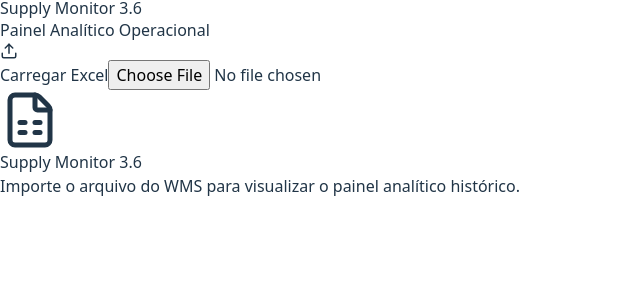
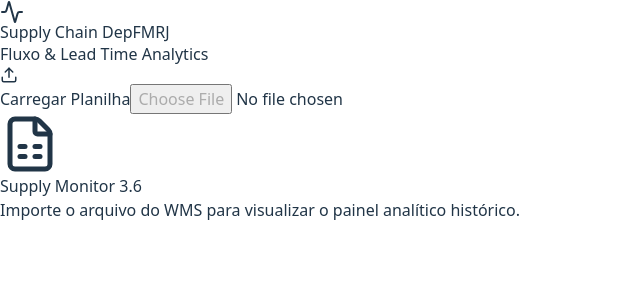
Before and after one commit to devvsa123/depfmrj, a React (Vite) app in the folder supply-monitor/: page / in a window 1280 px wide. Shown: the top 300 px of the page, without its empty margins (0-640 px from the left). Built offline with nearby package versions, Linux system fonts and the light colour scheme.

Commit message:
Update App.jsx

```diff
--- a/supply-monitor/src/App.jsx
+++ b/supply-monitor/src/App.jsx
@@ -22,8 +22,6 @@ const App = () => {
   const [aiAnalysis, setAiAnalysis] = useState("");
   const [isAnalyzing, setIsAnalyzing] = useState(false);
   const [aiError, setAiError] = useState("");
-  const [viewMode, setViewMode] = useState("dashboard");
-  const [selectedStatus, setSelectedStatus] = useState(null);
 
   const apiKey = "AIzaSyB7-09YzTnSfZC-tYpdzPBbUbSDoWKDjX0";
 
@@ -248,69 +246,6 @@ const App = () => {
     return { entradas, separacoes, balanco: separacoes - entradas, numDias: viewSlice.length, mediaEntradasPeriodo: (entradas / viewSlice.length).toFixed(2), mediaSeparacoesPeriodo: (separacoes / viewSlice.length).toFixed(2), avgLeadTimePeriodo: avgLead, avgStdDev };
   }, [chartData, visibleRange]);
 
-  // ---------------- BACKLOG CRÍTICO ----------------
-
-  const backlogAnalysis = useMemo(() => {
-    if (!data.length) return [];
-
-    const today = new Date();
-
-    const activeOrders = data.filter(item => {
-      const status = String(item.STATUS || "").toUpperCase().trim();
-      return status !== "EXPEDIDO" && status !== "CANCELADO";
-    });
-
-    const enriched = activeOrders.map(item => {
-      const entryDateStr = safeGetISODate(item.DATA_ENTRADA);
-      if (!entryDateStr) return null;
-
-      const entryDate = new Date(entryDateStr);
-      const aging = Math.ceil((today - entryDate) / (1000 * 60 * 60 * 24));
-
-      return { ...item, aging };
-    }).filter(Boolean);
-
-    const grouped = {};
-
-    enriched.forEach(item => {
-      const status = String(item.STATUS).toUpperCase().trim();
-
-      if (!grouped[status]) {
-        grouped[status] = {
-          status,
-          quantidade: 0,
-          totalDias: 0,
-          maxDias: 0
-        };
-      }
-
-      grouped[status].quantidade += 1;
-      grouped[status].totalDias += item.aging;
-      grouped[status].maxDias = Math.max(grouped[status].maxDias, item.aging);
-    });
-
-    const arr = Object.values(grouped).map(g => ({
-      ...g,
-      mediaDias: parseFloat((g.totalDias / g.quantidade).toFixed(1))
-    }));
-
-    arr.sort((a, b) => b.totalDias - a.totalDias);
-
-    const totalImpacto = arr.reduce((acc, c) => acc + c.totalDias, 0);
-
-    let acumulado = 0;
-    return arr.map(item => {
-      acumulado += item.totalDias;
-      return {
-        ...item,
-        percentual: parseFloat(((item.totalDias / totalImpacto) * 100).toFixed(1)),
-        acumulado: parseFloat(((acumulado / totalImpacto) * 100).toFixed(1))
-      };
-    });
-
-  }, [data]);
-
-
   useEffect(() => {
     if (chartData.length > 0) {
       setVisibleRange({ startIndex: 0, endIndex: chartData.length - 1 });
@@ -408,180 +343,271 @@ const App = () => {
     }
   };
 
-    // ============================
-    // RENDERIZAÇÕES SEPARADAS
-    // ============================
+  return (
+    <div className="min-h-screen bg-slate-50 font-sans text-slate-900 overflow-x-hidden">
+      <div className="w-full px-4 py-4 md:px-10 md:py-8 transition-all duration-300">
+        <header className="mb-8 flex flex-col md:flex-row md:items-center justify-between gap-4">
+          <div className="flex items-center gap-3">
+            <div className="bg-indigo-600 p-2.5 rounded-2xl shadow-lg">
+              <Activity className="text-white" size={24} />
+            </div>
+            <div>
+              <h1 className="text-2xl font-black text-slate-800 tracking-tight">Supply Chain <span className="text-indigo-600">DepFMRJ</span></h1>
+              <p className="text-[10px] text-slate-400 font-bold uppercase tracking-widest mt-0.5">Fluxo & Lead Time Analytics</p>
+            </div>
+          </div>
+          <label className="cursor-pointer px-6 py-2.5 rounded-xl font-bold transition-all flex items-center gap-2 shadow-sm bg-white border border-slate-200 hover:border-indigo-500 hover:text-indigo-600 text-sm">
+            <Upload size={18} /> {fileName || "Carregar Planilha"}
+            <input type="file" className="hidden" accept=".xlsx, .xls, .csv" onChange={handleFileUpload} disabled={!libLoaded} />
+          </label>
+        </header>
 
-    const renderEmptyState = () => (
-      <div className="mt-32 flex flex-col items-center justify-center text-center">
-        <div className="w-40 h-40 bg-white rounded-[50px] shadow-2xl flex items-center justify-center mb-8 border border-slate-100">
-          <FileSpreadsheet size={60} className="text-indigo-500 opacity-20" />
+        {data.length > 0 ? (
+          <div className="space-y-6">
+            {/* KPIs */}
+            <div className="grid grid-cols-1 md:grid-cols-5 gap-4">
+              <div className="bg-white p-6 rounded-3xl shadow-sm border border-slate-200">
+                <p className="text-slate-400 text-[10px] font-black uppercase tracking-widest mb-1">Entradas (Corte)</p>
+                <p className="text-2xl font-black text-slate-800">{selectionSummary.entradas.toLocaleString()}</p>
+                <div className="mt-1 text-[10px] text-indigo-600 font-bold flex items-center gap-1">
+                  <TrendingUp size={12} /> {selectionSummary.mediaEntradasPeriodo}/dia
                 </div>
-        <h2 className="text-2xl font-black text-slate-800 tracking-tight">
-          Supply Monitor 3.6
-        </h2>
-        <p className="text-slate-400 text-sm max-w-sm mt-2 font-medium">
-          Importe o arquivo do WMS para visualizar o painel analítico histórico.
+              </div>
+              <div className="bg-white p-6 rounded-3xl shadow-sm border border-slate-200">
+                <p className="text-emerald-500 text-[10px] font-black uppercase tracking-widest mb-1 italic">Saídas (Corte)</p>
+                <p className="text-2xl font-black text-slate-800">{selectionSummary.separacoes.toLocaleString()}</p>
+                <div className="mt-1 text-[10px] text-emerald-600 font-bold flex items-center gap-1">
+                  <CheckCircle2 size={12} /> {selectionSummary.mediaSeparacoesPeriodo}/dia
+                </div>
+              </div>
+              <div className="bg-white p-6 rounded-3xl shadow-sm border border-slate-200">
+                <p className="text-purple-500 text-[10px] font-black uppercase tracking-widest mb-1 italic">Lead Time Médio</p>
+                <p className="text-2xl font-black text-slate-800">{selectionSummary.avgLeadTimePeriodo} <span className="text-xs text-slate-400 font-bold">dias</span></p>
+                <div className="mt-1 text-[10px] text-purple-600 font-bold flex items-center gap-1">
+                  <Clock size={12} /> (Expedidos)
+                </div>
+              </div>
+              <div className={`p-6 rounded-3xl shadow-sm border-2 transition-all ${selectionSummary.balanco >= 0 ? 'bg-emerald-50 border-emerald-100' : 'bg-orange-50 border-orange-100'}`}>
+                <p className="text-slate-500 text-[10px] font-black uppercase tracking-widest mb-1 italic">Balanço</p>
+                <p className={`text-2xl font-black ${selectionSummary.balanco >= 0 ? 'text-emerald-700' : 'text-orange-700'}`}>
+                  {selectionSummary.balanco > 0 ? `+${selectionSummary.balanco}` : selectionSummary.balanco}
                 </p>
               </div>
-    );
+              <button onClick={analyzeWithAI} disabled={isAnalyzing} className="group p-6 rounded-3xl shadow-lg transition-all flex flex-col justify-center items-start bg-indigo-600 text-white hover:bg-indigo-700 overflow-hidden">
+                <p className="text-[10px] font-bold uppercase tracking-widest mb-1 text-indigo-200 italic">Consultoria AI</p>
+                <div className="flex items-center gap-2 w-full justify-between relative z-10">
+                  <span className="text-lg font-bold">Analisar ✨</span>
+                  {isAnalyzing ? <Loader2 size={20} className="animate-spin" /> : <Sparkles size={20} />}
+                </div>
+              </button>
+            </div>
 
-    const renderBacklog = () => (
-      <div className="space-y-8">
-        <div className="bg-white p-8 rounded-[40px] shadow-sm border border-slate-200">
-          <h3 className="text-xl font-black text-slate-800 mb-6">
-            Pareto de Backlog por Status
+            {aiAnalysis && (
+              <div className="p-1 bg-gradient-to-br from-indigo-100 to-purple-100 rounded-[34px] shadow-xl">
+                <div className="p-8 bg-white rounded-[32px]">
+                  <div className="flex items-center gap-3 mb-4"><Target className="text-indigo-600" /><h3 className="text-lg font-black">Diagnóstico Operacional</h3></div>
+                  <div className="text-slate-700 text-sm leading-relaxed whitespace-pre-wrap">{aiAnalysis}</div>
+                </div>
+              </div>
+            )}
+
+            {/* Seletor Global de Período */}
+            <div className="bg-white p-6 rounded-[30px] shadow-sm border border-slate-200 mb-6">
+
+              <div className="flex items-center justify-between mb-4">
+                <h3 className="text-sm font-bold text-slate-700 uppercase tracking-wider">
+                  Seleção de Período de Análise
                 </h3>
 
-          <div className="h-[400px]">
+                {/* Datas somente nas pontas */}
+                <div className="text-sm font-semibold text-slate-600">
+                  {chartData[visibleRange.startIndex]?.date &&
+                   chartData[visibleRange.endIndex]?.date && (
+                    <>
+                      {new Date(chartData[visibleRange.startIndex].date).toLocaleDateString('pt-BR')}
+                      {"  —  "}
+                      {new Date(chartData[visibleRange.endIndex].date).toLocaleDateString('pt-BR')}
+                    </>
+                  )}
+                </div>
+              </div>
+
+              <div className="h-[60px] w-full">
                 <ResponsiveContainer width="100%" height="100%">
-              <ComposedChart data={backlogAnalysis}>
-                <CartesianGrid strokeDasharray="3 3" />
-                <XAxis dataKey="status" />
-                <YAxis yAxisId="left" />
-                <YAxis yAxisId="right" orientation="right" domain={[0, 100]} />
-                <Tooltip />
-                <Legend />
+                  <ComposedChart data={chartData}>
 
-                <Bar
-                  yAxisId="left"
-                  dataKey="totalDias"
-                  name="Impacto (Dias Acumulados)"
-                  fill="#6366f1"
-                  onClick={(d) => setSelectedStatus(d.status)}
+                    {/* XAxis invisível */}
+                    <XAxis dataKey="date" hide />
+
+                    <Brush
+                      dataKey="date"
+                      height={35}
+                      stroke="#cbd5e1"
+                      fill="#f1f5f9"
+                      travellerWidth={12}
+                      onChange={(r) =>
+                        r &&
+                        setVisibleRange({
+                          startIndex: r.startIndex,
+                          endIndex: r.endIndex,
+                        })
+                      }
                     />
+                  </ComposedChart>
+                </ResponsiveContainer>
+              </div>
 
-                <Line
-                  yAxisId="right"
-                  type="monotone"
-                  dataKey="acumulado"
-                  name="% Acumulado"
-                  stroke="#ef4444"
-                  strokeWidth={3}
-                />
+            </div>
+
+            {/* Fluxo + Lead Time lado a lado */}
+            <div className="grid grid-cols-1 xl:grid-cols-2 gap-6">
+
+            {/* Volume de Fluxo */}
+            <div className="bg-white p-8 rounded-[40px] shadow-sm border border-slate-200">
+              <h3 className="text-lg font-black text-slate-800 mb-6">
+                Taxa de Liberação X Taxa de Expedição
+              </h3>
+              <div className="h-[300px] w-full">
+                <ResponsiveContainer width="100%" height="100%">
+                  <ComposedChart data={visibleData} syncId="masterSync">
+                    <CartesianGrid strokeDasharray="3 3" vertical={false} stroke="#f1f5f9" />
+                    <XAxis dataKey="date" hide />
+                    <YAxis tick={{fontSize: 10}} axisLine={false} />
+                    <Tooltip labelFormatter={v => `Data: ${new Date(v).toLocaleDateString('pt-BR')}`} />
+                    <Legend verticalAlign="top" align="right" />
+                    <Bar dataKey="entradas" name="Vol. Entrada" fill="#e2e8f0" barSize={8} radius={[4,4,0,0]} />
+                    <Line type="monotone" dataKey="ma7_entradas" name="MM7 Liberação" stroke="#3b82f6" strokeWidth={2.5} dot={false} />
+                    <Line type="monotone" dataKey="ma7_separacoes" name="MM7 Saída" stroke="#10b981" strokeWidth={2.5} dot={false} />
                   </ComposedChart>
                 </ResponsiveContainer>
               </div>
             </div>
 
-        {selectedStatus && (
+            {/* Lead Time e Brush */}
             <div className="bg-white p-8 rounded-[40px] shadow-sm border border-slate-200">
-            <h4 className="text-lg font-black mb-4">
-              Pedidos no Status: {selectedStatus}
-            </h4>
-
-            <div className="max-h-[400px] overflow-auto text-sm">
-              <table className="w-full text-left">
-                <thead className="bg-slate-100">
-                  <tr>
-                    <th className="p-2">Pedido</th>
-                    <th className="p-2">Data Entrada</th>
-                    <th className="p-2">Dias em Aberto</th>
-                  </tr>
-                </thead>
-                <tbody>
-                  {data
-                    .filter(
-                      (item) =>
-                        String(item.STATUS).toUpperCase().trim() ===
-                        selectedStatus
-                    )
-                    .map((item, idx) => {
-                      const entry = safeGetISODate(item.DATA_ENTRADA);
-                      const aging = entry
-                        ? Math.ceil(
-                            (new Date() - new Date(entry)) /
-                              (1000 * 60 * 60 * 24)
-                          )
-                        : "-";
-
-                      return (
-                        <tr key={idx} className="border-b">
-                          <td className="p-2">
-                            {item.PEDIDO || item.PI || "-"}
-                          </td>
-                          <td className="p-2">
-                            {entry
-                              ? new Date(entry).toLocaleDateString("pt-BR")
-                              : "-"}
-                          </td>
-                          <td className="p-2 font-bold">{aging}</td>
-                        </tr>
-                      );
-                    })}
-                </tbody>
-              </table>
+              <div className="flex items-center justify-between mb-4">
+                <h3 className="text-lg font-black text-slate-800">
+                  Tempo de Atendimento
+                </h3>
+                <div className="bg-indigo-50 px-3 py-1 rounded-full text-[10px] text-indigo-600 font-black">
+                  FILTRO: {selectionSummary.numDias} DIAS
                 </div>
               </div>
-        )}
+
+              <div className="h-[420px] w-full">
+                <ResponsiveContainer width="100%" height="100%">
+                  <ComposedChart data={visibleData} syncId="masterSync">
+                    <CartesianGrid strokeDasharray="3 3" vertical={false} stroke="#f1f5f9" />
+                    <XAxis
+                      dataKey="date"
+                      tick={{fontSize: 9, angle: -35, textAnchor: 'end'}}
+                      tickFormatter={v => v ? v.split('-')[2] + '/' + v.split('-')[1] : ''}
+                      height={60}
+                    />
+                    <YAxis unit="d" tick={{fontSize: 10}} axisLine={false} />
+                    <Tooltip labelFormatter={v => `Data: ${new Date(v).toLocaleDateString('pt-BR')}`} />
+                    <Legend verticalAlign="top" align="right" />
+
+                    <Area
+                      type="monotone"
+                      dataKey="channelLower"
+                      stackId="volStack"
+                      stroke="none"
+                      fill="transparent"
+                      legendType="none"
+                      activeDot={false}
+                    />
+                    <Area
+                      type="monotone"
+                      dataKey="channelHeight"
+                      name="Volatilidade (Desvio)"
+                      stackId="volStack"
+                      stroke="none"
+                      fill="#d8b4fe"
+                      opacity={0.3}
+                    />
+
+                    <Line type="monotone" dataKey="leadTimeMa30" name="MM30" stroke="#94a3b8" strokeWidth={2} strokeDasharray="5 5" dot={false} />
+                    <Line type="monotone" dataKey="leadTimeMa7" name="MM7 Atendimento" stroke="#7c3aed" strokeWidth={3} dot={false} />
+
+                  </ComposedChart>
+                </ResponsiveContainer>
               </div>
-    );
+            </div>
 
-    const renderDashboard = () => (
-      <div className="space-y-6">
-        {/* TODO: Aqui permanece TODO seu conteúdo atual do dashboard
-            (KPIs + gráficos + AI + cancelamentos)
-            NÃO alterei essa parte para não duplicar 1000 linhas novamente.
-            Basta deixar exatamente como já está dentro do seu bloco atual.
-        */}
           </div>
-    );
 
-    // ============================
-    // RETURN PRINCIPAL LIMPO
-    // ============================
+            {/* Cancelamentos e PIs */}
+            <div className="grid grid-cols-1 lg:grid-cols-2 gap-6">
+              <div className="bg-white p-8 rounded-[40px] shadow-sm border border-slate-200">
+                <div className="flex items-center gap-2 mb-6">
+                  <XCircle className="text-red-500" size={20} />
+                  <h3 className="text-lg font-black text-slate-800">Cancelados vs Liberados (Dinâmico)</h3>
+                </div>
+                <div className="h-[300px] w-full">
+                  <ResponsiveContainer width="100%" height="100%">
+                    <BarChart data={dynamicAnalysis.monthly}>
+                      <CartesianGrid strokeDasharray="3 3" vertical={false} stroke="#f1f5f9" />
+                      <XAxis dataKey="month" tick={{fontSize: 10, fontWeight: 700}} />
+                      <YAxis tick={{fontSize: 10}} axisLine={false} />
+                      <Tooltip />
+                      <Legend />
+                      <Bar dataKey="liberados" name="Liberados" fill="#6366f1" radius={[4,4,0,0]} />
+                      <Bar dataKey="cancelados" name="Cancelados" fill="#ef4444" radius={[4,4,0,0]} />
+                    </BarChart>
+                  </ResponsiveContainer>
+                </div>
+              </div>
 
-    return (
-      <div className="min-h-screen bg-slate-50 font-sans text-slate-900 overflow-x-hidden">
-        <div className="w-full px-4 py-4 md:px-10 md:py-8 transition-all duration-300">
-          <header className="mb-8 flex flex-col md:flex-row md:items-center justify-between gap-4">
-
-            {/* TÍTULO */}
-            <div>
-              <h1 className="text-3xl font-black tracking-tight text-slate-800">
-                Supply Monitor 3.6
-              </h1>
-              <p className="text-slate-400 text-sm">
-                Painel Analítico Operacional
+              <div className="bg-white p-8 rounded-[40px] shadow-sm border border-slate-200">
+                <div className="flex items-center gap-2 mb-6">
+                  <Package className="text-amber-500" size={20} />
+                  <h3 className="text-lg font-black text-slate-800">PI cancelados no período X PI fornecidos</h3>
+                </div>
+                <div className="flex flex-col md:flex-row items-center gap-8 h-[300px]">
+                  <div className="w-full md:w-1/2 h-full">
+                    <ResponsiveContainer width="100%" height="100%">
+                      <PieChart>
+                        <Pie
+                          data={[
+                            { name: 'PIs Entregues', value: dynamicAnalysis.piStats.delivered },
+                            { name: 'PIs Cancelados', value: dynamicAnalysis.piStats.cancelled }
+                          ]}
+                          innerRadius={60} outerRadius={80} paddingAngle={5} dataKey="value"
+                        >
+                          <Cell fill="#10b981" /><Cell fill="#f43f5e" />
+                        </Pie>
+                        <Tooltip />
+                      </PieChart>
+                    </ResponsiveContainer>
+                  </div>
+                  <div className="w-full md:w-1/2 space-y-4">
+                    <div className="bg-slate-50 p-4 rounded-2xl border border-slate-100">
+                      <p className="text-[10px] font-black text-slate-400 uppercase">PIs Únicos</p>
+                      <p className="text-xl font-black text-slate-800">{dynamicAnalysis.piStats.totalUnique}</p>
+                    </div>
+                    <div className="bg-red-50 p-4 rounded-2xl border border-red-100">
+                      <p className="text-[10px] font-black text-red-400 uppercase">Taxa de cancelamento (Análise por PI)</p>
+                      <p className="text-xl font-black text-red-600">
+                        {dynamicAnalysis.piStats.totalUnique > 0 ? ((dynamicAnalysis.piStats.cancelled / dynamicAnalysis.piStats.totalUnique) * 100).toFixed(1) : 0}%
                       </p>
                     </div>
-
-            {/* BOTÕES */}
-            <div className="flex flex-wrap gap-3 items-center">
-
-              {/* Upload Excel */}
-              <label className="cursor-pointer flex items-center gap-2 bg-indigo-600 hover:bg-indigo-700 text-white px-4 py-2 rounded-xl shadow transition">
-                <Upload size={18} />
-                <span className="text-sm font-semibold">
-                  {fileName ? "Trocar Arquivo" : "Carregar Excel"}
-                </span>
-                <input
-                  type="file"
-                  accept=".xlsx, .xls"
-                  onChange={handleFileUpload}
-                  className="hidden"
-                />
-              </label>
-
-              {/* Alternar visão */}
-              {data.length > 0 && (
-                <button
-                  onClick={() =>
-                    setViewMode(viewMode === "dashboard" ? "backlog" : "dashboard")
-                  }
-                  className="bg-white border border-slate-300 px-4 py-2 rounded-xl text-sm font-semibold hover:bg-slate-100 transition"
-                >
-                  {viewMode === "dashboard" ? "Ver Backlog" : "Voltar ao Dashboard"}
-                </button>
+                  </div>
+                </div>
+              </div>
+            </div>
+          </div>
+        ) : (
+          <div className="mt-32 flex flex-col items-center justify-center text-center">
+            <div className="w-40 h-40 bg-white rounded-[50px] shadow-2xl flex items-center justify-center mb-8 border border-slate-100">
+              <FileSpreadsheet size={60} className="text-indigo-500 opacity-20" />
+            </div>
+            <h2 className="text-2xl font-black text-slate-800 tracking-tight">Supply Monitor 3.6</h2>
+            <p className="text-slate-400 text-sm max-w-sm mt-2 font-medium">
+              Importe o arquivo do WMS para visualizar o painel analítico histórico.
+            </p>
+          </div>
         )}
-
-            </div>
-          </header>
-
-
-          {data.length === 0 && renderEmptyState()}
-          {data.length > 0 && viewMode === "dashboard" && renderDashboard()}
-          {data.length > 0 && viewMode === "backlog" && renderBacklog()}
       </div>
     </div>
   );
```
Lines whose indentation alone changed are shown as unchanged.
